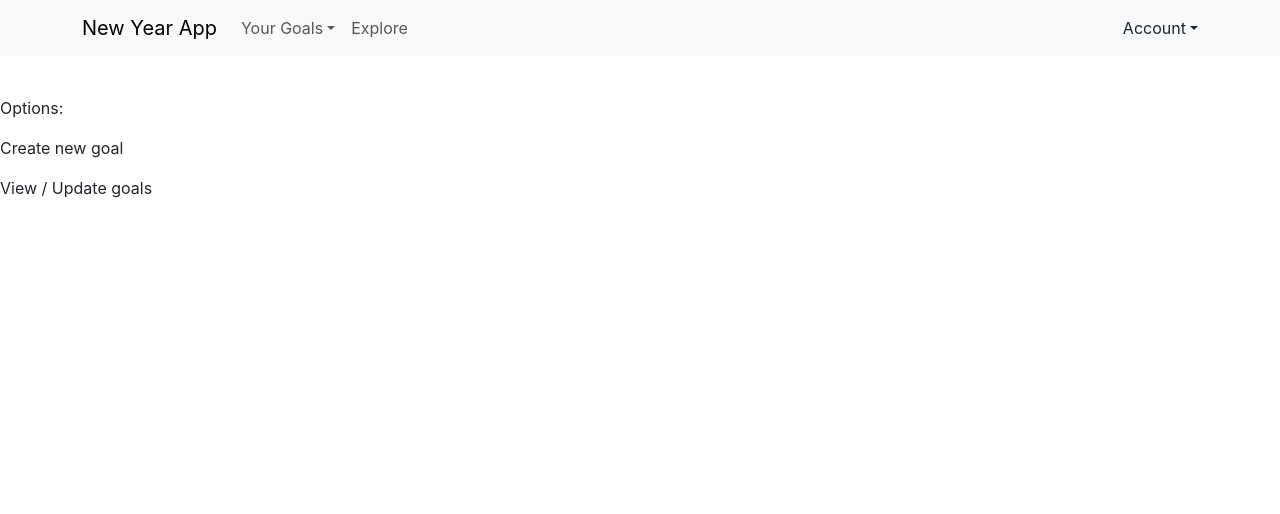
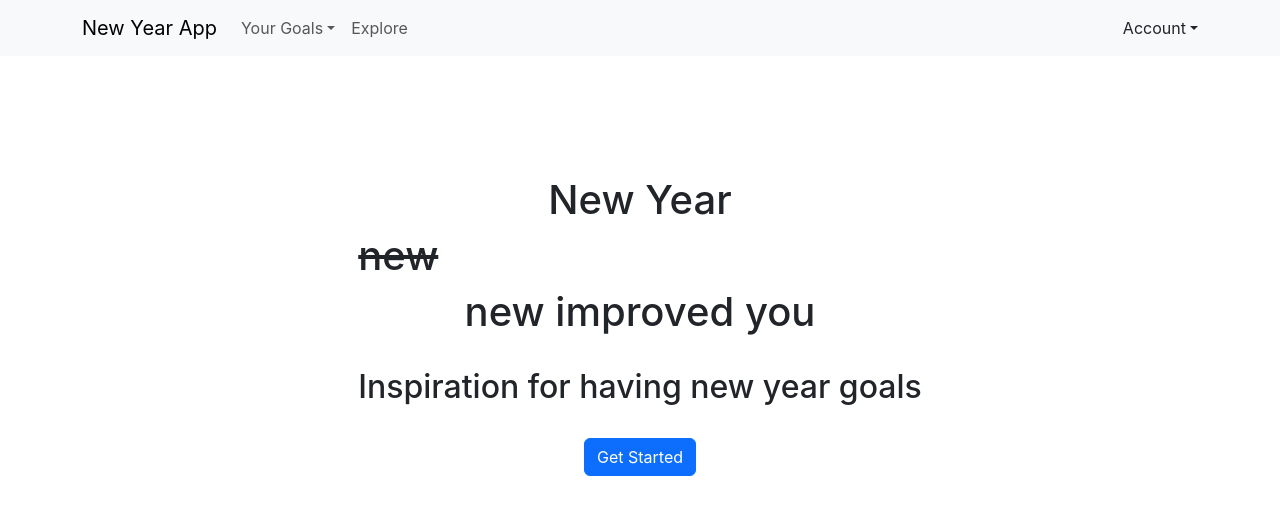
Before and after one commit to viktoriyaloshkarova/New-Year, a React (Create React App) app in the folder src/main/ui/: page /home in a window 1280 px wide. Shown: the top 514 px of the page. Built offline with nearby package versions, Linux system fonts and the light colour scheme.

Commit message:
Modified Home page to include title and "Get Started" button

```diff
--- a/src/main/ui/src/App.js
+++ b/src/main/ui/src/App.js
@@ -1,5 +1,4 @@
 import './App.css';
-import {useContext, useEffect, useState} from 'react';
 import { Routes, Route,} from "react-router-dom";
 import UserInfo from './pages/UserInfo';
 import Header from './components/Header';
@@ -13,20 +12,20 @@ import Explore from './pages/Explore';
 function App() {
 
 
-  const userTest = useSelector((state) => state.user.user);
+  // const userTest = useSelector((state) => state.user.user);
 
 
   return (
     <>
 
       <Header />
-      {!userTest && <Login />}
+      {/* {!userTest && <Login />}
       {userTest &&
       <div>
       <p>{userTest.email}</p>
       <img src={userTest.picture} alt=""></img>
       </div>
-      }
+      } */}
 
       <Routes>
         <Route path="/user" element={<UserInfo />}/>
@@ -34,6 +33,7 @@ function App() {
         <Route path="/goals" element={<Goals />}/>
         <Route path="/explore" element={<Explore/>}/>
         <Route path="/newgoal" element={<CreateGoal />}/>
+        <Route path="/login" element={<Login/>}/>
       </Routes>
 
     </>
--- a/src/main/ui/src/pages/Home.js
+++ b/src/main/ui/src/pages/Home.js
@@ -1,11 +1,41 @@
+import { Container, Row, Col } from "react-bootstrap";
+import { useSelector } from "react-redux";
+import {Button, Text} from "react-bootstrap";
+
 
 function Home() {
-    return (<>
-    <p> Options: </p>
-    <p>Create new goal</p>
-    <p>View / Update goals</p>
 
-    </>);
+    const isLoggedIn = useSelector((state) => state.user.loggedIn);
+    return (
+    <>
+    <Container >
+      <Row className="justify-content-md-center">
+      <Col md="auto" >
+      <br/><br/><br/><br/><br/>
+        <h1 class="text-center" >New Year</h1>
+
+<div style={{whiteSpace: 'nowrap'}}>
+        <h1 className="text-decoration-line-through">new </h1>
+        <h1 class="text-center"> new improved you</h1>
+        </div>
+
+        <br/>
+        <h2 class="text-center"> Inspiration for having new year goals</h2>
+        <br/>
+        <div class="text-center">
+        {isLoggedIn &&
+        <Button href="/goals">Get Started</Button>
+        }
+        {!isLoggedIn &&
+            <Button href="login"> Get Started</Button>
+        }
+        </div>
+      </Col >
+
+      </Row>
+    </Container>
+    </>
+    );
 }
 
 export default Home;
```
Also changed, not shown: src/main/ui/src/components/LoginOptions.js (+11 -0 lines).
